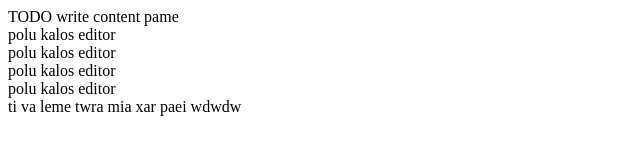
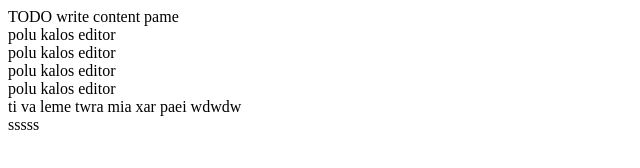
Before and after one commit to kostisM/pet, a plain HTML site: page pet/public_html/index.html in a window 1280 px wide. Shown: the full height of the page, 0-640 px from the left. Drawn offline with Linux system fonts and the light colour scheme.

Commit message:
pame pempto  commit

```diff
--- a/pet/public_html/index.html
+++ b/pet/public_html/index.html
@@ -15,5 +15,6 @@
 
           <span>ti va leme twra</span>
           mia xar paei wdwdw
+          <div>sssss</div>
     </body>
 </html>
```
